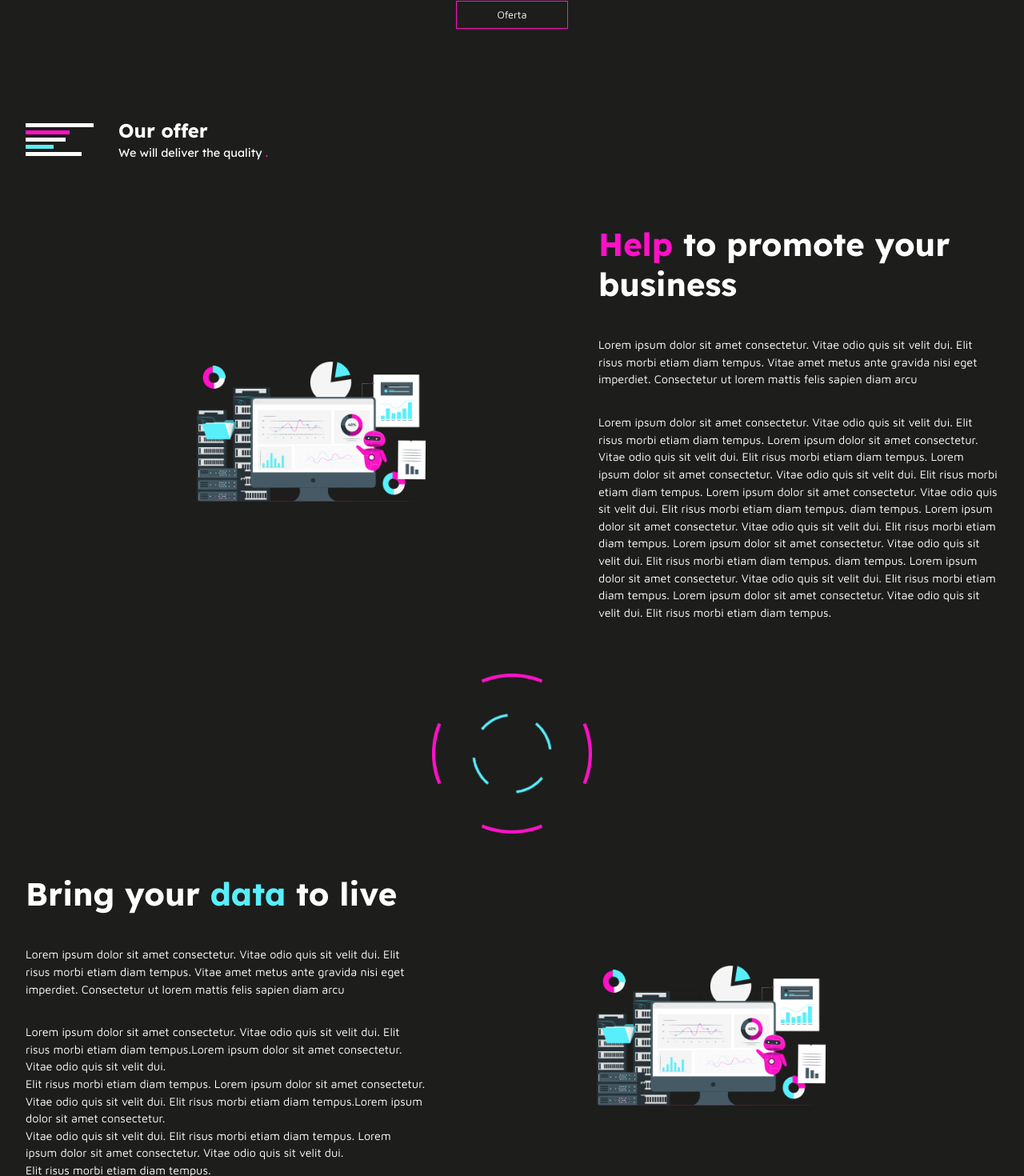
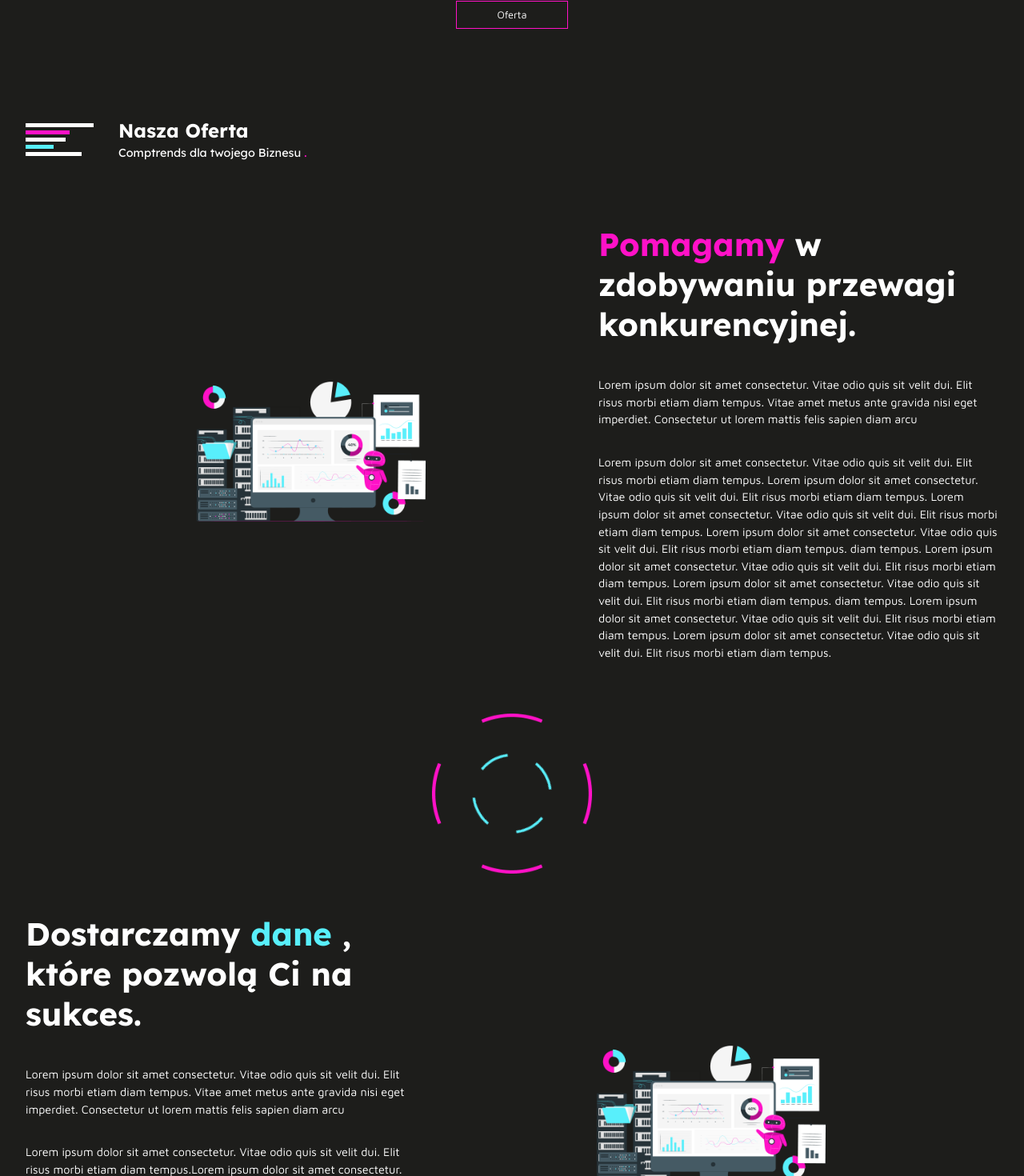
Before and after one commit to marcinzygan/comptrends-next, a Next.js app: page / in a window 1280 px wide. Shown: the part 1902-3372 px from the top of the page at 80% size. Built offline with nearby package versions, Linux system fonts and the light colour scheme.

Commit message:
added offer section content

```diff
--- a/components/OfferSection/OfferSection.js
+++ b/components/OfferSection/OfferSection.js
@@ -21,8 +21,8 @@ const OfferSection = () => {
   return (
     <section id="offer">
       <SectionHeading
-        heading={"Our offer"}
-        subHeading={"We will deliver the quality "}
+        heading={"Nasza Oferta"}
+        subHeading={"Comptrends dla twojego Biznesu "}
       />
       <div className={classes.offer__wrapper}>
         <div
@@ -45,8 +45,8 @@ const OfferSection = () => {
                 hidden: { opacity: 0, y: -100 },
               }}
             >
-              <span className="span__accentFirst">Help</span> to promote your
-              business
+              <span className="span__accentFirst">Pomagamy</span> w zdobywaniu
+              przewagi konkurencyjnej.
             </motion.h2>
             <p className="paragraph__txt">
               Lorem ipsum dolor sit amet consectetur. Vitae odio quis sit velit
@@ -195,8 +195,9 @@ const OfferSection = () => {
                 hidden: { opacity: 0, y: -100 },
               }}
             >
-              Bring your <span className="span__accentSecond">data</span> to
-              live
+              Dostarczamy
+              <span className="span__accentSecond"> dane </span>, które pozwolą
+              Ci na sukces.
             </motion.h2>
             <p className={"paragraph__txt" + " " + classes.offer__data_txt}>
               Lorem ipsum dolor sit amet consectetur. Vitae odio quis sit velit
```
